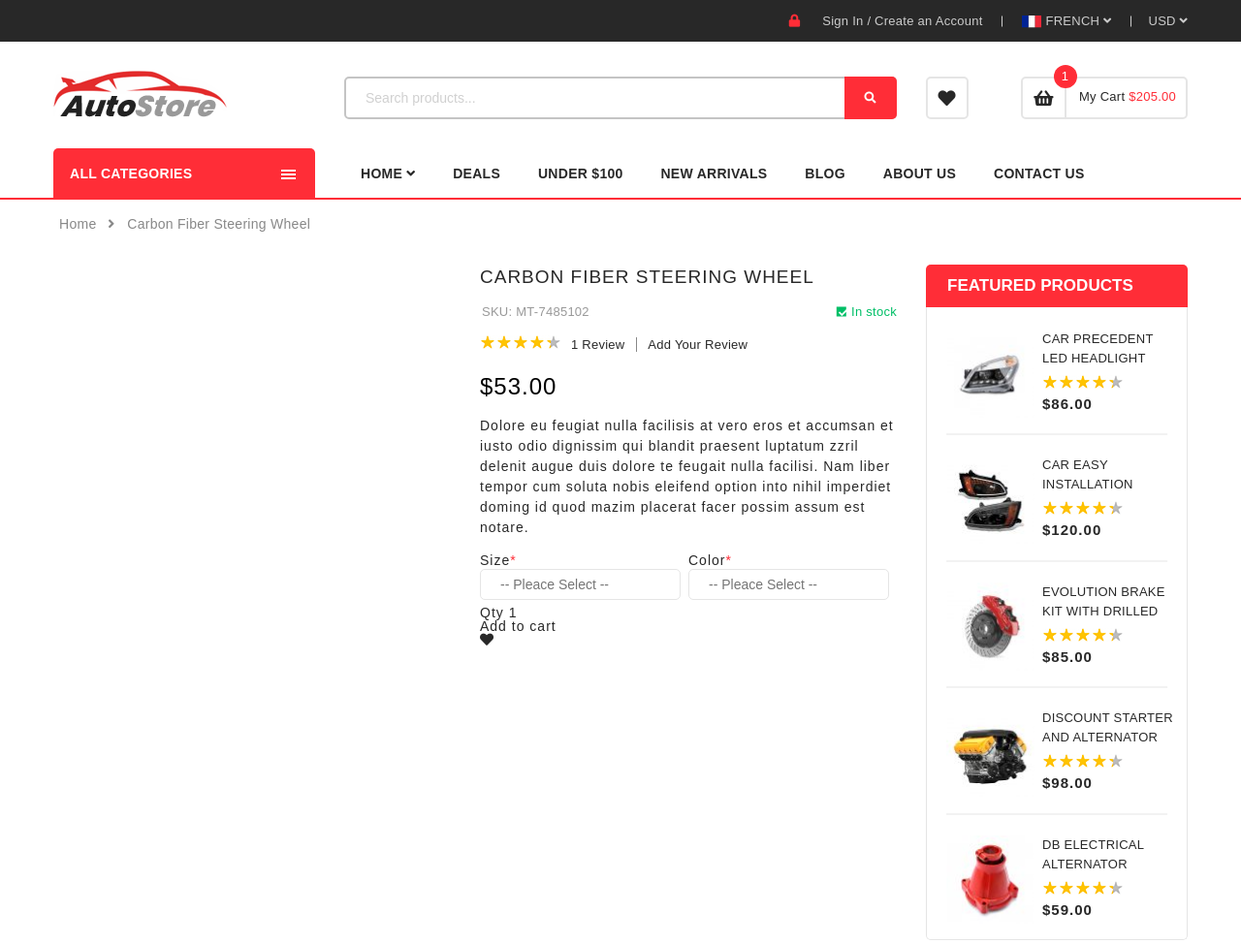
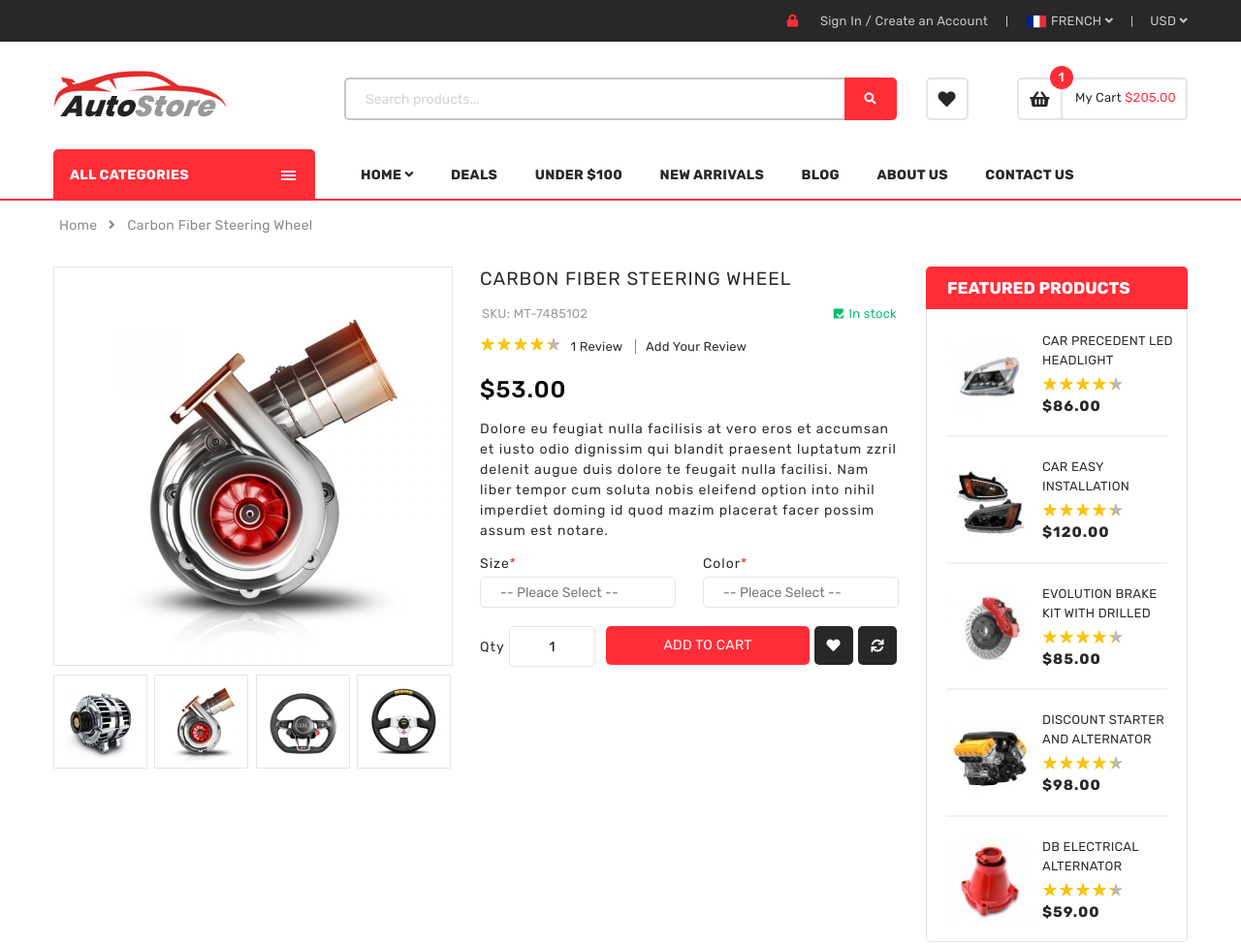
Before and after one commit to NikOleks/auto-store, a website: page index.html in a window 1280 px wide. Shown: the top 974 px of the page at 97% size. Drawn offline with Linux system fonts and the light colour scheme.

Commit message:
product card was created in prod info container

```diff
--- a/index.html
+++ b/index.html
@@ -125,7 +125,17 @@
             <a href="#" class="link" title="Carbon Fiber">Carbon Fiber Steering Wheel</a>
         </div>
         <div class="col-3 product-info clearfix-block">
-            <div class="product-info__slider"></div>
+            <div class="product-info__slider-wrapper">
+                <div class="product-info__slider-wrapper__slider">
+                    <img src="./dist/ima/acura_z38-1092_alternator_410_410.jpg">
+                </div>
+                <div class="product-info__slider-wrapper__slider-controls">
+                    <img src="./dist/ima/acdelco_335_professional.png">
+                    <img src="./dist/ima/acura_z38-1092_alternator.png">
+                    <img src="./dist/ima/aosake_leather_steering_wheels.png">
+                    <img src="./dist/ima/carbon_fiber_steering_wheel.png">
+                </div>
+            </div>
             <div class="product-info__content">
                 <div class="product-card">
                     <div class="product-card__title">carbon fiber steering wheel</div>
@@ -160,15 +170,19 @@
                         <p>Color<span>*</span></p>
                         <input type="text" placeholder="-- Pleace Select --">
                     </div>
-                    <div class="product__actions__quantity">
-                        Qty
-                        <span>1</span>
+                    <div class="product__actions__buttons-wrapper">
+                        <div class="product__actions__quantity">
+                            <span>Qty</span>
+                            <input type="text" value="1">
+                        </div>
+                        <div class="product__actions__add-btn">Add to cart</div>
+                        <div class="product__actions__addWish-btn">
+                            <i class="fas fa-heart"></i>
+                        </div>
+                        <div class="product__actions__compare-btn">
+                            <img src="./dist/ima/compare.svg">
+                        </div>
                     </div>
-                    <div class="product__actions__add-btn">Add to cart</div>
-                    <div class="product__actions__addWish-btn">
-                        <i class="fas fa-heart"></i>
-                    </div>
-                    <div class="product__actions__compare-btn"></div>
                 </div>
             </div>
         </div>
--- a/src/css/globall.less
+++ b/src/css/globall.less
@@ -1,3 +1,24 @@
+@font-face {
+    font-family: 'Rubik';
+    src:url('../../dist/css/fonts/Rubik-Regular.ttf') format('truetype');
+    font-style: normal;
+    font-weight: normal;
+    font-display: swap;
+}
+@font-face {
+    font-family: 'Rubik';
+    src: url("../../dist/css/fonts/Rubik-Medium.ttf") format('truetype');
+    font-style: normal;
+    font-weight: 500;
+    font-display: swap;
+}
+@font-face {
+    font-family: 'Rubik';
+    src: url("../../dist/css/fonts/Rubik-Bold.ttf") format('truetype');
+    font-style: normal;
+    font-weight: bold;
+    font-display: swap;
+}
 *{
     margin: 0;
     padding: 0;
--- a/src/css/header.less
+++ b/src/css/header.less
@@ -287,7 +287,7 @@
         .nav-menu{
             float: right;
             &__item{
-                .hover-mixin();
+                .hover-mixin(@page-hover-color;);
             }
         }
     }
--- a/src/css/mixin.less
+++ b/src/css/mixin.less
@@ -38,9 +38,24 @@
     .background-image-mixin(@image: 'star5.png', @widthImg: 83px, @heightImg: 14px);
 }
 
-.hover-mixin(){
+.hover-mixin(@page-main-color;){
     &:hover{
+        color: @main-elements-color;
+        background-color: @page-main-color;
+    }
+}
+.hover-mixin(@page-hover-color;){
+    :hover{
         color: @main-elements-color;
         background-color: @page-hover-color;
     }
 }
+.button-mixin(@width; @height; @background){
+    width: @width;
+    height: @height;
+    display: inline-block;
+    border-radius: 5px;
+    color: @main-elements-color;
+    cursor: pointer;
+    background-color: @background;
+}
--- a/src/css/style.less
+++ b/src/css/style.less
@@ -1,7 +1,7 @@
 .breadcrambs{
     padding: 17px 0;
     padding-left: 6px;
-    margin-bottom: 16px;
+    margin-bottom: 17px;
     color: @main-breadcrambs-color;
     .link{
         line-height: 17px;
@@ -15,13 +15,27 @@
     height: 1300px;
     display: inline-block;
     box-sizing: border-box;
-    &__slider{
-        //width: calc(100% - 460px);
+    &__slider-wrapper{
+        width: calc(100% - 460px);
         float: left;
-        width: 410px;
         height: 515px;
         display: inline-block;
-        box-sizing: border-box;
+        &__slider {
+            margin-bottom: 6px;
+            img{
+                border: 1px solid @main-border-line-color;
+                box-sizing: border-box;
+            }
+
+            &-controls {
+                .flex-mixin(@justify: space-between);
+
+                img {
+                    border: 1px solid @main-border-line-color;
+                    box-sizing: border-box;
+                }
+            }
+        }
     }
     &__content{
         float: right;
@@ -111,12 +125,13 @@
                     width: calc(50% - 15px);
                     p{
                         line-height: 17px;
+                        padding-bottom: 5px;
                     }
                     span{
                         color: @main-elements-background;
                     }
                     input{
-                        .geometric-mixin(@width: 100%, @height: 30px);
+                        .geometric-mixin(@width: calc(100% - 20px), @height: 30px);
                         border: 1px solid @main-border-line-color;
                         border-radius: 5px;
                         padding-left: 20px;
@@ -124,10 +139,51 @@
                 }
                 &__size-select{
                     float: left;
-                    padding-right: 15px;
+                    margin-right: 15px;
                 }
                 &__color-select{
-                    padding-left: 15px;
+                    margin-left: 15px;
+                }
+                &__buttons-wrapper{
+                    margin-top: 13px;
+                    .flex-mixin(@justify: space-between, @align: strech);
+                }
+                &__quantity{
+                    .geometric-mixin(@width: 125px, @height: 40px);
+                    input{
+                        display: inline-block;
+                        border: 1px solid @main-border-line-color;
+                        .geometric-mixin(@width: 70%, @height: 40px);
+                        border-radius: 5px;
+                        text-align: center;
+                    }
+                    span{
+                        line-height: 17px;
+                    }
+                }
+                &__add-btn{
+                    .button-mixin(@width: 210px, @height: 40px, @background: @main-elements-background);
+                    text-align: center;
+                    text-transform: uppercase;
+                    line-height: 40px;
+                    letter-spacing: 0.02em;
+                    .hover-mixin(@page-main-color;);
+
+                }
+                &__addWish-btn,
+                &__compare-btn{
+                    .button-mixin(@width: 40px, @height: 40px, @background: @page-main-color);
+                    position: relative;
+                    i{
+                        .middle-mixin();
+                    }
+                    .hover-mixin(@page-hover-color;)
+                }
+                &__compare-btn{
+                    position: relative;
+                    img{
+                        .middle-mixin();
+                    }
                 }
             }
         }
@@ -192,6 +248,7 @@
             }
         }
     }
+
     .sidebar-item > .link{
         display: inline-block;
         .background-image-mixin(@image: 'item-sidebar.jpg', @widthImg: 270px, @heightImg: 422px);
```
Also changed, not shown: dist/css/style.css, dist/css/style.min.css, dist/ima/acdelco_335_professional.png (added), dist/ima/acura_z38-1092_alternator.png (added), dist/ima/acura_z38-1092_alternator_410_410.jpg (added), dist/ima/aosake_leather_steering_wheels.png (added), dist/ima/carbon_fiber_steering_wheel.png (added), dist/ima/compare.svg (added).
